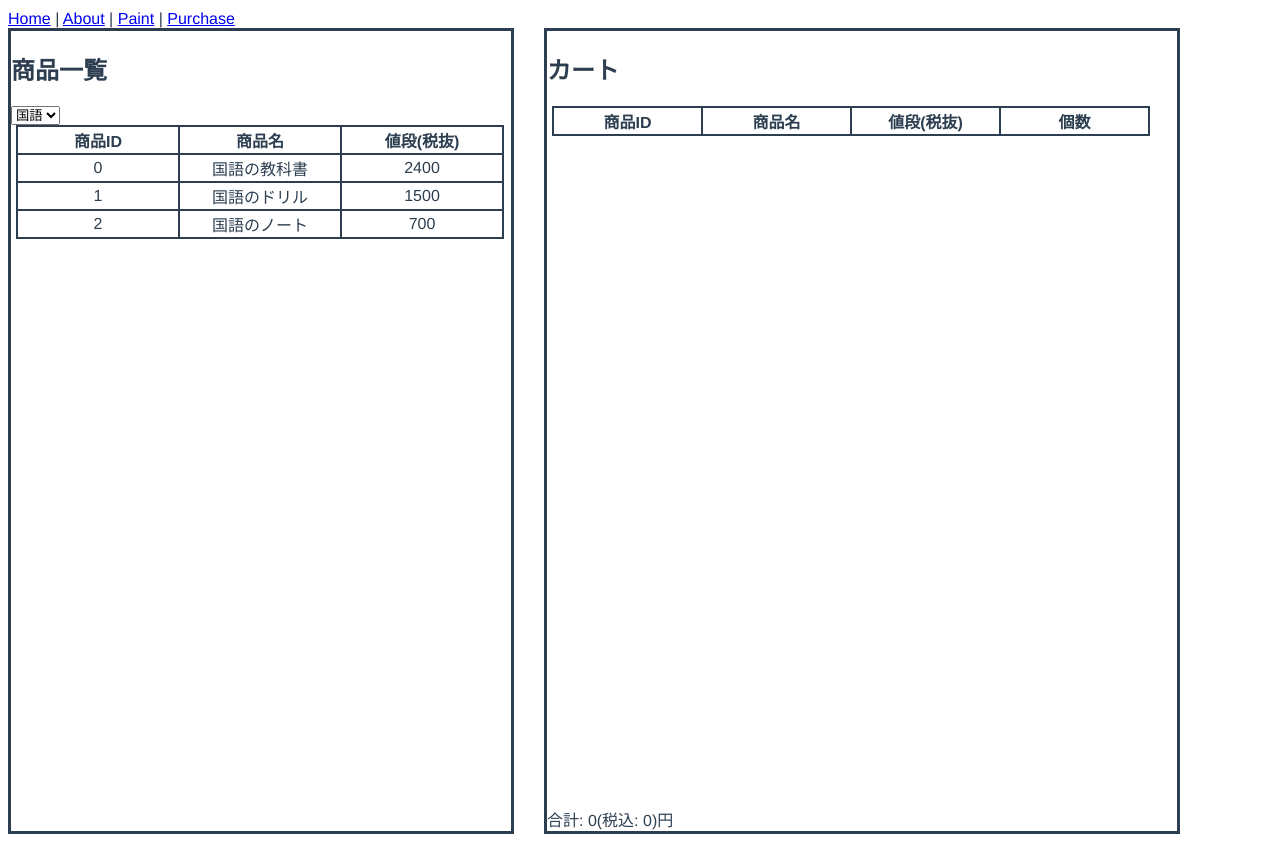
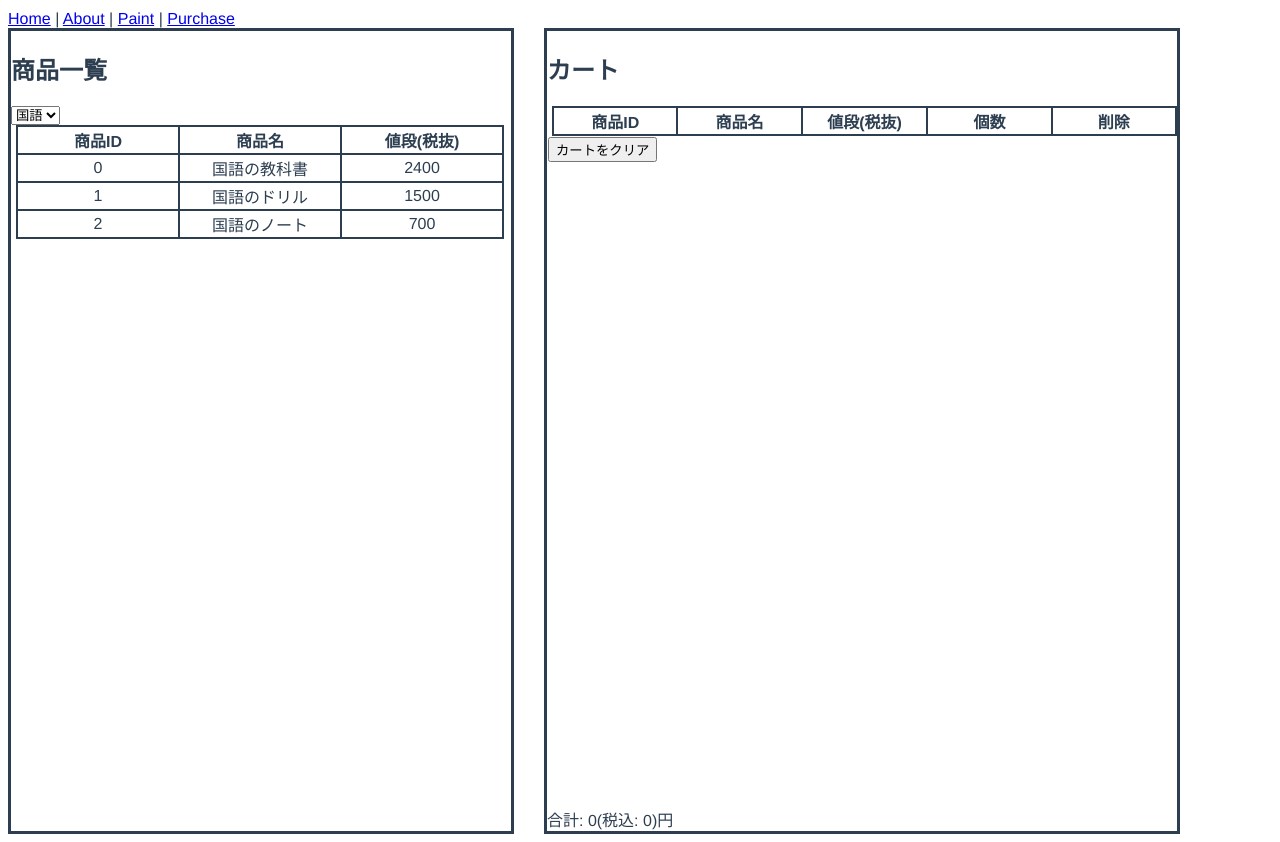
Before and after one commit to rikunishino/paint_app, a Vue app: page /purchase in a window 1280 px wide. Built offline with nearby package versions, Linux system fonts and the light colour scheme.

Commit message:
[add] カート内商品の削除機能を追加

```diff
--- a/src/views/Purchase.vue
+++ b/src/views/Purchase.vue
@@ -38,6 +38,7 @@
             <th>商品名</th>
             <th>値段(税抜)</th>
             <th>個数</th>
+            <th>削除</th>
           </tr>
         </thead>
         <tbody v-for="(putProduct, index) in putProducts" :key="putProduct.id">
@@ -54,12 +55,14 @@
                 <button @click="changeAmount('-', index)">-</button>
               </div>
             </td>
+            <td class="putProductDelete" @click="deleteProduct(index)"><button>X</button></td>
           </tr>
         </tbody>
       </table>
       <div class="total">
         合計: {{ total }}(税込: {{ totalIncludedTax }})円
       </div>
+      <td class="putProductDeleteAll" @click="deleteProductAll()"><button>カートをクリア</button></td>
     </div>
   </div>
 </template>
@@ -291,6 +294,22 @@ export default {
                                             amount: 1
                                           })
       }
+    },
+    /**
+     * カート内商品削除（1商品ずつ）
+     */
+    deleteProduct: function(index) {
+      this.putProducts.splice(index, 1)
+      //合計金額算出
+      this.totalPrice()
+    },
+    /**
+     * カート内商品削除（全て）
+     */
+    deleteProductAll: function() {
+      this.putProducts.splice(0)
+      //合計金額算出
+      this.totalPrice()
     }
   }
 }
@@ -358,12 +377,13 @@ export default {
   text-align: center;
 }
 
-.putProductId, .putProductName, .putProductPrice {
+.putProductId, .putProductName, .putProductPrice, .putProductDelete{
   border: solid 2px;
 }
 
 .putProductAmount {
   display: flex;
+  box-shadow : 0 0 0 2px;
 }
 
 .increaseOrDecrease {
```
